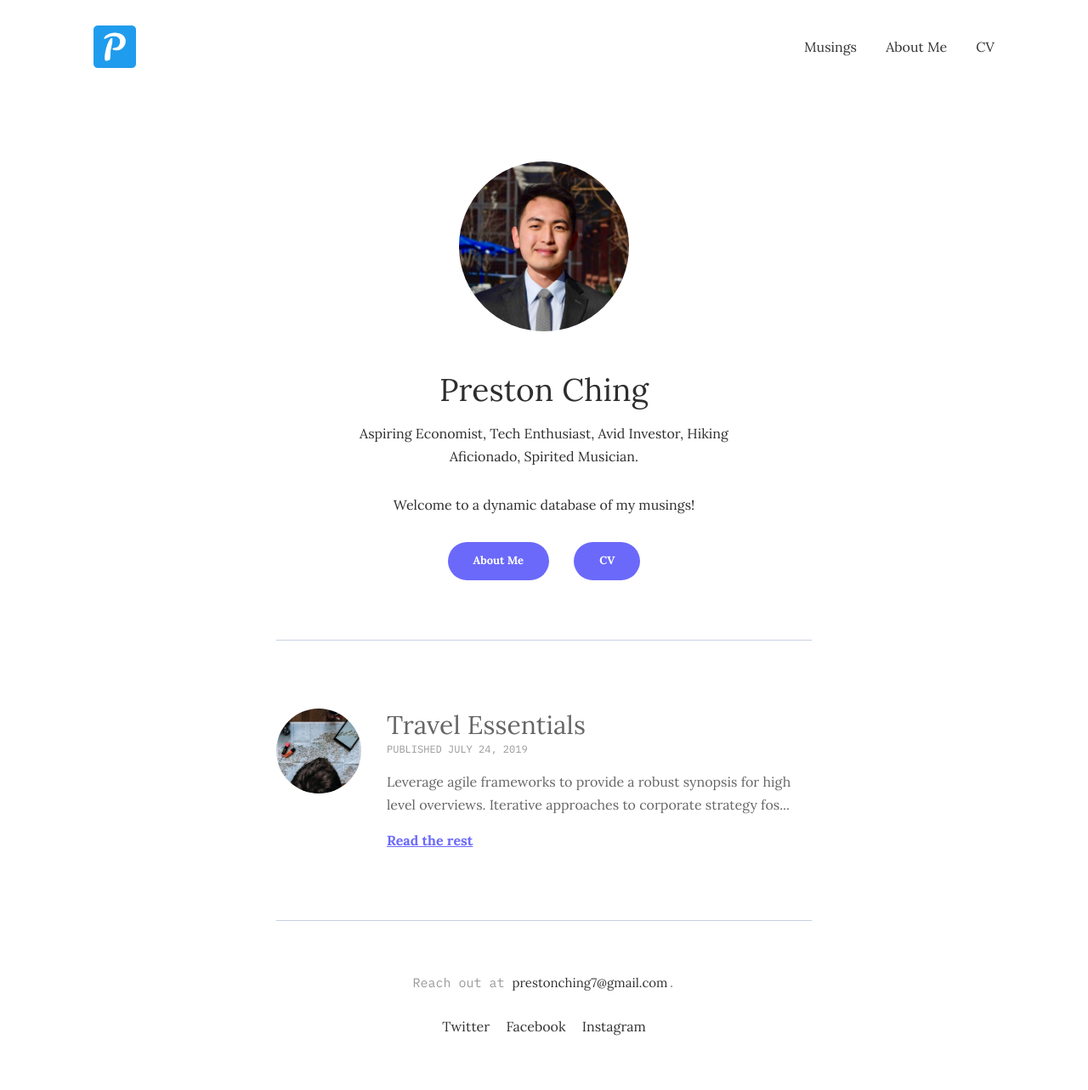
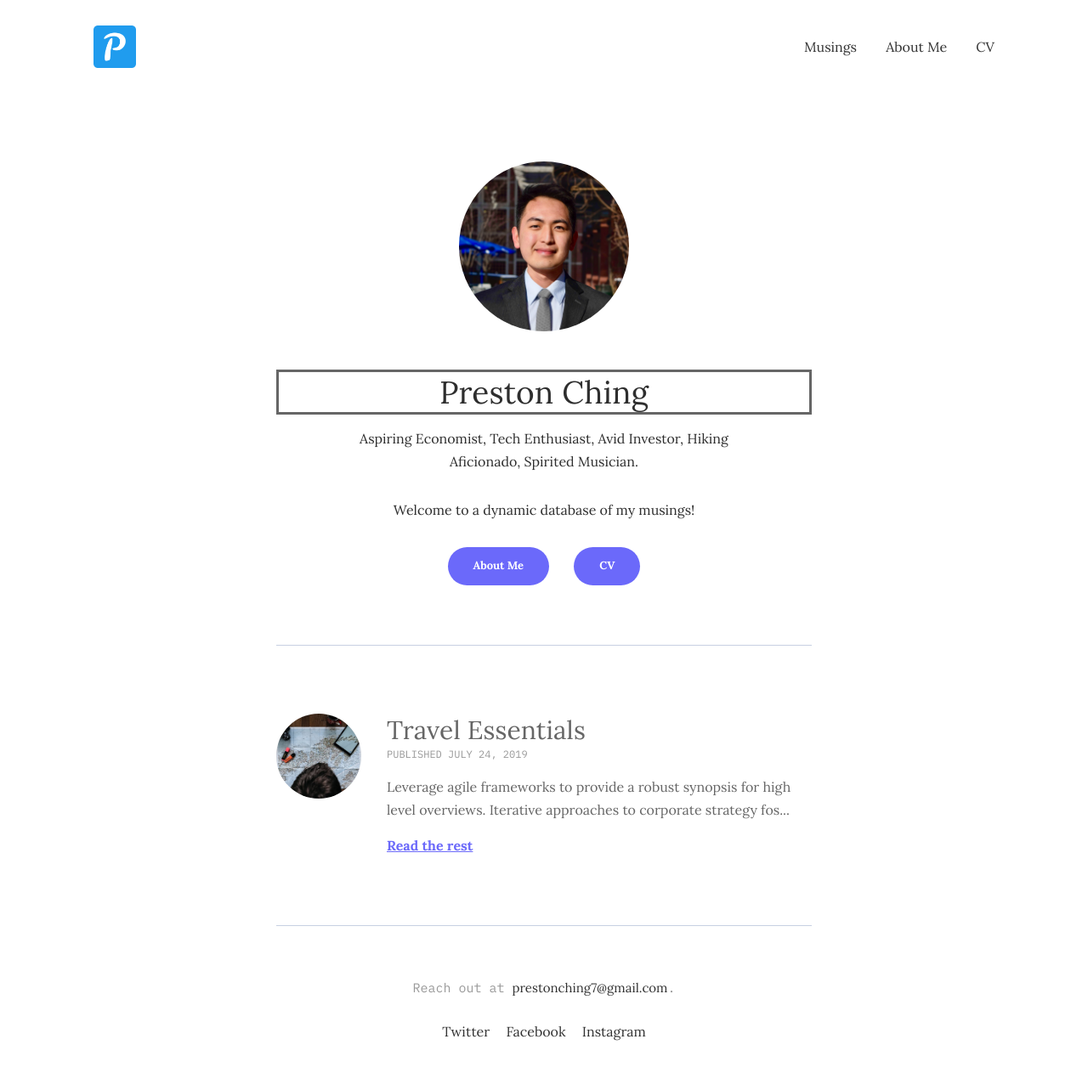
Before and after one commit to PrestonChing/prestonching.github.io, a Jekyll site: the page built from index.html, in a window 1280 px wide. Shown: the whole page at 85% size. Built offline with Jekyll 4.4.1, drawn with Linux system fonts in a browser that asks for light colours.

Commit message:
border job

```diff
--- a/_sass/3-modules/_author-section.scss
+++ b/_sass/3-modules/_author-section.scss
@@ -25,7 +25,7 @@
 }
 
 .author__job {
-  border: 10px $gray;
+  border: solid $gray;
   margin-bottom: 15px;
   font-size: 37px;
   text-align: center;
```
